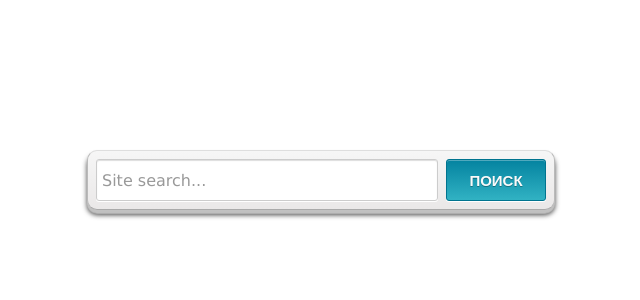
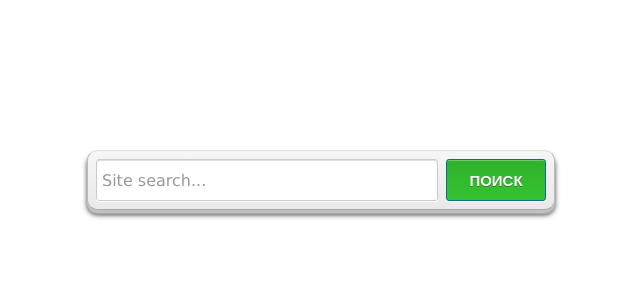
Before and after one commit to PaulRomanov/RS-School-React, a React app in the folder react-components/: page / in a window 1280 px wide. In both pictures the pointer is over the input "Поиск". Shown: the top 300 px of the page, without its empty margins (319-959 px from the left). Built offline with nearby package versions, Linux system fonts and the light colour scheme.

Commit message:
feat: change color button

```diff
--- a/react-components/src/components/searchEnginePage/searchEnginePage.scss
+++ b/react-components/src/components/searchEnginePage/searchEnginePage.scss
@@ -75,12 +75,12 @@ justify-content: center;
   color: #fafafa;
   text-transform: uppercase;
   background-color: #0483a0;
-  background-image: -webkit-gradient(linear, left top, left bottom, from(#31b2c3), to(#0483a0));
-  background-image: -webkit-linear-gradient(top, #31b2c3, #0483a0);
-  background-image: -moz-linear-gradient(top, #31b2c3, #0483a0);
-  background-image: -ms-linear-gradient(top, #31b2c3, #0483a0);
-  background-image: -o-linear-gradient(top, #31b2c3, #0483a0);
-  background-image: linear-gradient(top, #31b2c3, #0483a0);
+  background-image: -webkit-gradient(linear, left top, left bottom, from(#36c331), to(#2fb12b));
+  background-image: -webkit-linear-gradient(top, #36c331, #2fb12b);
+  background-image: -moz-linear-gradient(top, #36c331, #2fb12b);
+  background-image: -ms-linear-gradient(top, #36c331, #2fb12b);
+  background-image: -o-linear-gradient(top, #36c331, #2fb12b);
+  background-image: linear-gradient(top, #36c331, #2fb12b);
   -moz-border-radius: 3px;
   -webkit-border-radius: 3px;
   border-radius: 3px;
@@ -92,13 +92,13 @@ justify-content: center;
 
 .form-wrapper #submit:hover,
 .form-wrapper #submit:focus {
-  background-color: #31b2c3;
-  background-image: -webkit-gradient(linear, left top, left bottom, from(#0483a0), to(#31b2c3));
-  background-image: -webkit-linear-gradient(top, #0483a0, #31b2c3);
-  background-image: -moz-linear-gradient(top, #0483a0, #31b2c3);
-  background-image: -ms-linear-gradient(top, #0483a0, #31b2c3);
-  background-image: -o-linear-gradient(top, #0483a0, #31b2c3);
-  background-image: linear-gradient(top, #0483a0, #31b2c3);
+  background-color: #36c331;
+  background-image: -webkit-gradient(linear, left top, left bottom, from(#2fb12b), to(#36c331));
+  background-image: -webkit-linear-gradient(top, #2fb12b, #36c331);
+  background-image: -moz-linear-gradient(top, #2fb12b, #36c331);
+  background-image: -ms-linear-gradient(top, #2fb12b, #36c331);
+  background-image: -o-linear-gradient(top, #2fb12b, #36c331);
+  background-image: linear-gradient(top, #2fb12b, #36c331);
 }
 
 .form-wrapper #submit:active {
```
